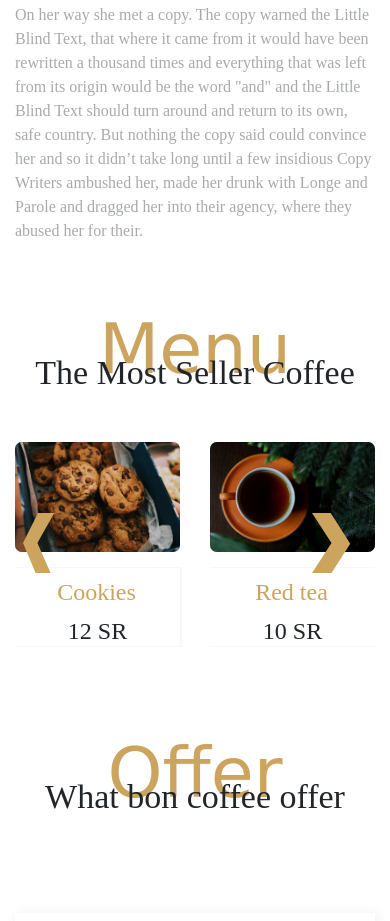
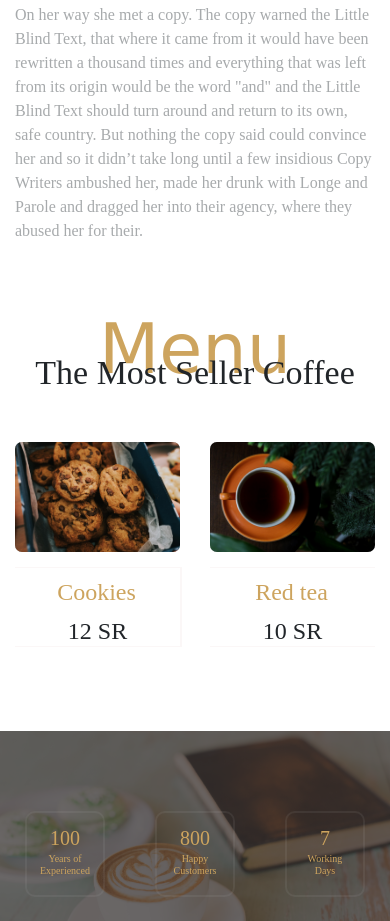
Before and after one commit to lubnaO/BonCoffee, a plain HTML site: page index.html in a window 390 px wide. Shown: the part 1079-2000 px from the top of the page. Drawn offline with nearby package versions, Linux system fonts and the light colour scheme; a web font is replaced by a local one.

Commit message:
add counter

```diff
--- a/css/style.css
+++ b/css/style.css
@@ -384,6 +384,16 @@ opacity: 0;    }
     transition: 400ms;
     z-index: 3;
 }
+@media (max-width:1034px){
+    .prev-btn{
+         top: 35%;
+         transform: translateY(-50%);
+    }
+     .next-btn{
+         top: 35%;
+         transform: translateY(-50%);
+     }
+}
  .next-btn:hover,
  .prev-btn:hover{
     color: var(--main-color);
@@ -512,25 +522,10 @@ opacity: 0;    }
 }
 @media(max-width:668px){
     .nxt-button-product{
-        position: absolute;
-        height: 60px;
-        width: 60px;
-        background-color: var(--main-color);
-        top: 50%;
-        transform: translateY(30%);
-        padding: 0px 39px;
-        clip-path: polygon(24% 0, 49% 51%, 25% 100%, 0% 100%, 25% 50%, 0% 0%);
+  opacity: 0;
     }
     .prev-button-product{
-        position: absolute;
-        height: 60px;
-        width: 60px;
-        background-color: var(--main-color);
-        top: 50%;
-        transform: translateY(30%);
-        padding: 0px 30px;
-        clip-path: polygon(52% 0, 24% 50%, 46% 100%, 21% 100%, 0% 50%, 25% 0%);
-        margin: 0px 23px;
+       opacity: 0;
     }
 }
 .product{
@@ -613,6 +608,90 @@ opacity: 0;    }
         z-index: 99999;
     }
 }
+/*count number section start**/
+.counter-background{
+    background-image: url(../image/jordan-christian-neXpfUMBsVY-unsplash.jpg);
+    background-size: cover;
+    background-repeat: no-repeat;
+    background-position: center;
+    position: relative;
+}
+.counter-background::before{
+    position: absolute;
+    content: '';
+    height: 100%;
+    width: 100%;
+    background-color: rgb(45, 41, 41);
+    opacity: 0.7;
+}
+.count{
+    display: flex;
+    flex-direction: column;
+    align-items: center;
+    justify-content: center;
+    /* border: 2px solid rgb(185, 185, 185, 0.09); */
+    border-bottom: 5px solid var(--main-color);
+    /* border-radius: 10px; */
+    padding: 20px 20px;
+    margin: 80px 10px;
+    position: relative;
+    overflow: hidden;
+}
+/* .count::before{
+content: '';
+position: absolute;
+background-color: var(--main-color);
+height: 150%;
+width: 150%;
+animation: animate 7s linear infinite;
+}
+@keyframes animate{
+    0%{
+        transform: rotate(0deg);
+    }
+    100%{
+        transform: rotate(390deg);
+    }
+}
+.count::after{
+    content: '';
+    position: absolute;
+    background: rgb(243, 238, 220);
+    border-radius: 10px;
+    inset: 4px;
+} */
+.count span{
+    color:#fff;
+    font-size: 40px;
+    z-index: 2;
+}
+.count h6{
+    font-size: 16px;
+    color: #fff;
+    text-align: center;
+    z-index: 2;
+}
+@media (max-width:987px){
+    .count{
+        display: flex;
+        flex-direction: column;
+        align-items: center;
+        justify-content: center;
+        border: 2px solid rgb(185, 185, 185, 0.09);
+        border-radius: 10px;
+        padding: 10px 10px;
+        margin: 80px 10px;
+    }
+    .count span{
+        color: var(--main-color);
+        font-size: 20px;
+    }
+    .count h6{
+        font-size: 10px;
+        color: var(--main-color);
+        text-align: center;
+    }
+}
 /**Reservation section start*/
 .reservation-section{
     background-image: url(../image/reverationsection.jpg);
@@ -626,8 +705,8 @@ opacity: 0;    }
     content: '';
     height: 100%;
     width: 100%;
-    /* background-color: #ccc7bf;
-    opacity: 0.2; */
+    background-color: #ccc7bf;
+    opacity: 0.2;
 }
 .reservation-box{
     background-color: #fff;
@@ -677,7 +756,7 @@ opacity: 0;    }
     content: '\f10d';
     font-family: "Font Awesome 5 Free";
     font-weight: 900;
-    font-size: 20px;
+    font-size: 10px;
     padding: 0 10px;
     color: var(--main-color);
 }
@@ -685,9 +764,12 @@ opacity: 0;    }
     content: '\f10e';
     font-family: "Font Awesome 5 Free";
     font-weight: 900;
-    font-size: 20px;
+    font-size: 10px;
     padding: 0 10px;
     color: var(--main-color);
+}
+.customers-content p{
+    color: var(--text-color);
 }
 .customer-info{
     text-align: center;
--- a/index.html
+++ b/index.html
@@ -324,12 +324,41 @@
   </div>
   <!--product Section end  -->
 
+<!--count number Section start  -->
+<div class="count-number-section mt-5" id="count">
+<div class="counter-background mt-5">
+  <div class="container">
+    <div class="row row-cols-3  row-cols-md-3 row-cols-lg-3">
+      <div class="col">
+        <div class="count">
+          <span id="count1">1</span>
+          <h6>Years of Experienced</h6>
+        </div>
+      </div>
+      <div class="col">
+        <div class="count">
+        <span id="count2"> 1</span>
+        <h6>Happy Customers</h6>
+      </div></div>
+      <div class="col">
+        <div class="count">
+          <span id="count3">1</span>
+          <h6>Working Days </h6>
+        </div>
+      </div>
+    </div>
+
+  </div>
+
+</div>
+</div>
+<!--count number Section end  -->
 
 
 <!--Offer Section-->
 <div class="offer-setions" id="offer-section">
   <div class="container">
-    <div class="header-sections mt-5">
+    <div class="header-sections mt-3">
       <h1>Offer</h1>
       <h3>What bon coffee offer</h3>
     </div>
@@ -601,7 +630,6 @@
      </div>
   </div>
 </footer>
-
  <script src="js/jquery-3.6.0.min.js"></script>
  <!-- <script src="js/popper.min.js"></script> -->
  <script src="https://cdn.jsdelivr.net/npm/popper.js@1.16.1/dist/umd/popper.min.js" integrity="sha384-9/reFTGAW83EW2RDu2S0VKaIzap3H66lZH81PoYlFhbGU+6BZp6G7niu735Sk7lN" crossorigin="anonymous"></script>
--- a/js/main.js
+++ b/js/main.js
@@ -84,7 +84,7 @@ var swiper = new Swiper(".myTry", {
     slidesPerGroup: 1,
     loop: true,
     autoplay: {
-        delay: 5000,
+        delay: 3000,
         disableOnInteraction: false,
       },
       breakpoints: {
@@ -138,3 +138,33 @@ var swiper = new Swiper(".myTry", {
       behavior: "smooth",
     });
   }
+
+  //Count number section
+  let yearsExperience = document.getElementById('count1');
+  let happyCustomers = document.getElementById('count2');
+  let workingDay = document.getElementById('count3');
+
+function Counter(ele, start, end, duration){
+  var current = start;
+  let increment = 0;
+  if(start < end){
+    increment +=1;
+  }else{
+    increment -=1;
+  }
+
+
+  let timerCounter = setInterval(() => {
+    current = current + increment;
+    ele.textContent = current;
+    if(current == end){
+      clearInterval(timerCounter);
+    }
+  }, duration);
+
+}
+
+
+Counter(yearsExperience, 1, 100, 50);
+Counter(happyCustomers, 1, 800, 0.00001);
+Counter(workingDay, 1, 7, 100);
```
Also changed, not shown: image/jordan-christian-neXpfUMBsVY-unsplash.jpg (added), image/pexels-viktoria-alipatova-2074130.jpg (added), 1 other file.
